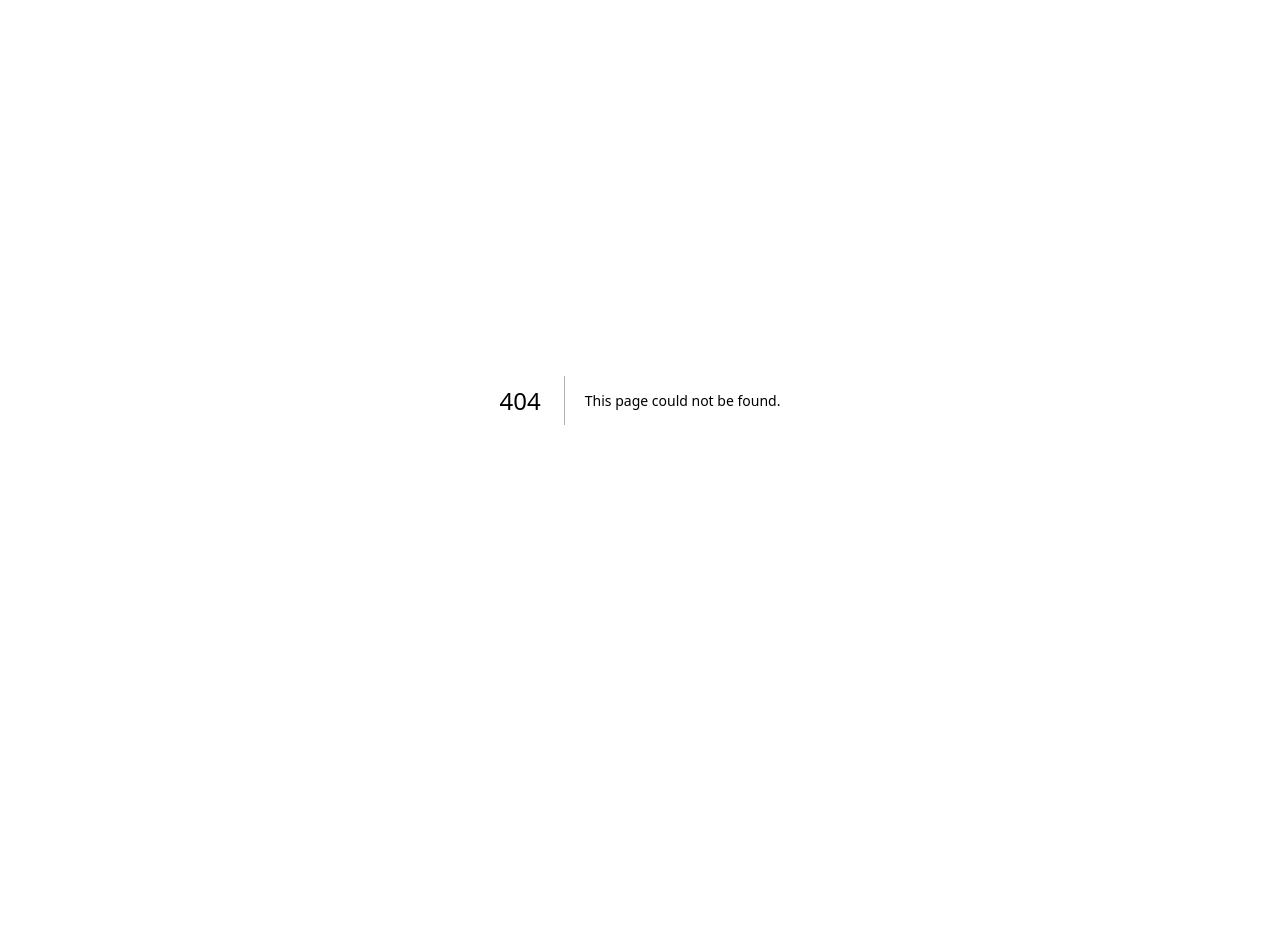
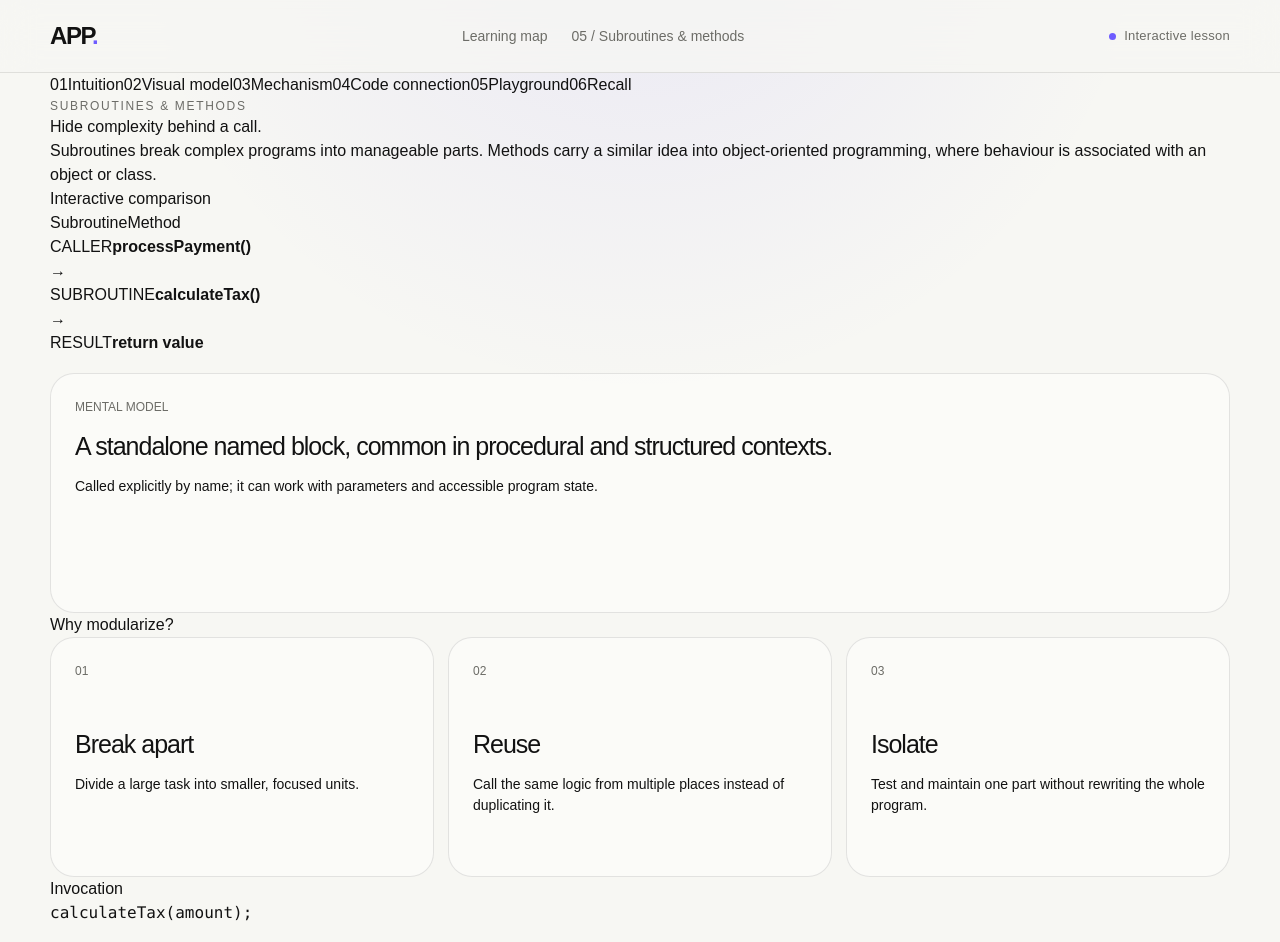
Before and after one commit to veera-raghavann/app, a Next.js app: page /learn/subroutines in a window 1280 px wide. Before the commit this address had no page. Shown: the top 942 px of the page. Before the commit the page ends 800 px from the top, so only its background shows below. Built offline with nearby package versions, Linux system fonts and the light colour scheme.

Commit message:
Add subroutine vs method visual lesson

```diff
--- /dev/null
+++ b/src/app/learn/subroutines/page.tsx
@@ -0,0 +1,66 @@
+"use client";
+
+import Link from "next/link";
+import { useState } from "react";
+import ConceptShell from "@/components/learning/ConceptShell";
+
+const views = {
+  subroutine: {
+    title: "Subroutine",
+    line: "A standalone named block, common in procedural and structured contexts.",
+    caller: "processPayment()",
+    target: "calculateTax()",
+    detail: "Called explicitly by name; it can work with parameters and accessible program state."
+  },
+  method: {
+    title: "Method",
+    line: "A function or procedure associated with an object or class.",
+    caller: "account.withdraw()",
+    target: "BankAccount.withdraw()",
+    detail: "Invoked through an object and can operate directly on that object's data and behaviour."
+  }
+} as const;
+
+export default function SubroutinesPage() {
+  const [mode, setMode] = useState<keyof typeof views>("subroutine");
+  const view = views[mode];
+
+  return (
+    <ConceptShell number="05" kicker="Subroutines & methods" title="Hide complexity behind a call." intro="Subroutines break complex programs into manageable parts. Methods carry a similar idea into object-oriented programming, where behaviour is associated with an object or class.">
+      <section className="lesson-section" id="visual">
+        <div className="lesson-kicker">Interactive comparison</div>
+        <div className="segmented large" role="tablist" aria-label="Subroutine or method">
+          <button className={mode === "subroutine" ? "selected" : ""} onClick={() => setMode("subroutine")}>Subroutine</button>
+          <button className={mode === "method" ? "selected" : ""} onClick={() => setMode("method")}>Method</button>
+        </div>
+        <div className="call-scene">
+          <div className="call-node"><span>CALLER</span><strong>{view.caller}</strong></div>
+          <div className="call-arrow">→</div>
+          <div className="call-node accent"><span>{view.title.toUpperCase()}</span><strong>{view.target}</strong></div>
+          <div className="call-arrow">→</div>
+          <div className="call-node"><span>RESULT</span><strong>return value</strong></div>
+        </div>
+        <div className="card" style={{ marginTop: 18 }}><div className="card-num">MENTAL MODEL</div><h3 style={{ marginTop: 12 }}>{view.line}</h3><p>{view.detail}</p></div>
+      </section>
+
+      <section className="lesson-section" id="mechanism">
+        <div className="lesson-kicker">Why modularize?</div>
+        <div className="cards compact-cards">
+          <div className="card"><div className="card-num">01</div><h3>Break apart</h3><p>Divide a large task into smaller, focused units.</p></div>
+          <div className="card"><div className="card-num">02</div><h3>Reuse</h3><p>Call the same logic from multiple places instead of duplicating it.</p></div>
+          <div className="card"><div className="card-num">03</div><h3>Isolate</h3><p>Test and maintain one part without rewriting the whole program.</p></div>
+        </div>
+      </section>
+
+      <section className="lesson-section" id="code">
+        <div className="lesson-kicker">Invocation</div>
+        <pre className="code-block"><code>{mode === "subroutine" ? `calculateTax(amount);` : `account.withdraw(500);`}</code></pre>
+        <p style={{ marginTop: 14, color: "var(--muted)" }}>The material distinguishes standalone subroutines from methods associated with an object or class, including the dot-notation form used for method calls.</p>
+      </section>
+
+      <section className="lesson-section" id="recall">
+        <div className="recall-card card"><h3>One sentence to remember</h3><p>A reusable block gives the main program a name for a piece of work; a method additionally belongs to an object or class.</p><Link className="button primary" href="/learn">Back to learning map</Link></div>
+      </section>
+    </ConceptShell>
+  );
+}
```
